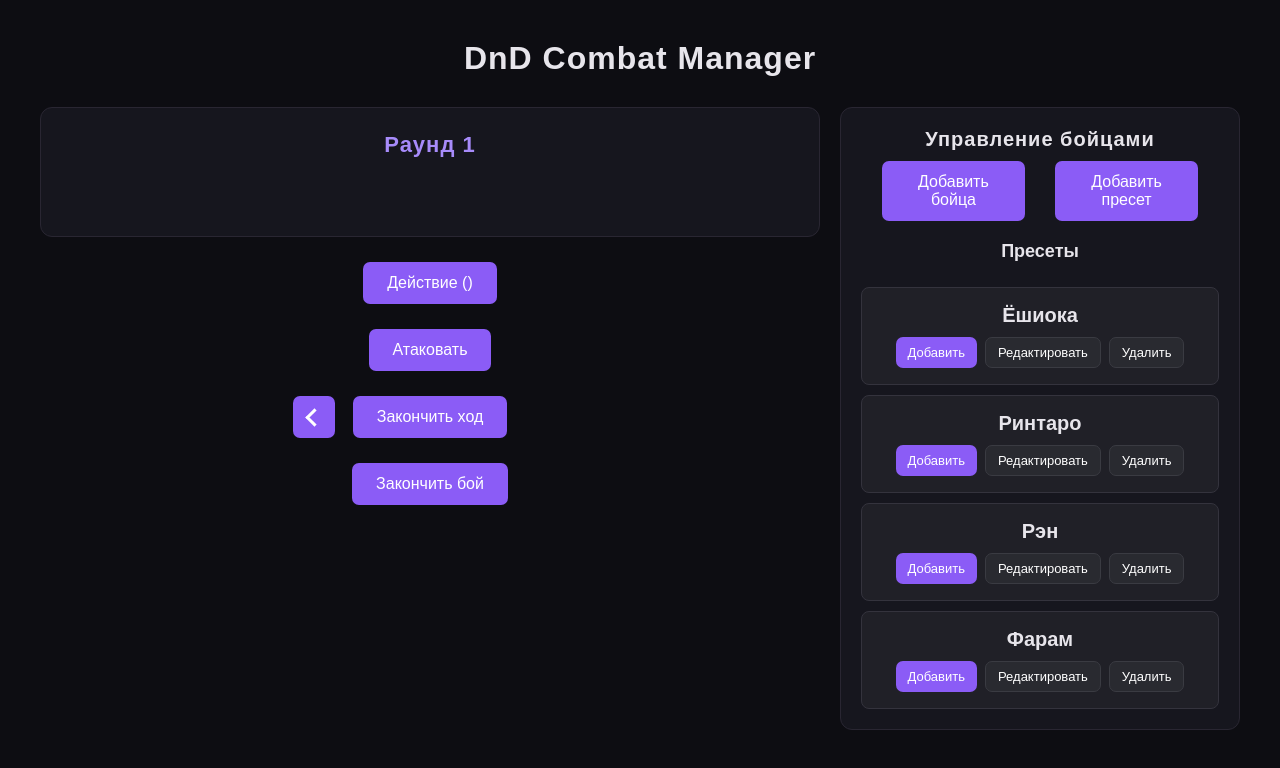
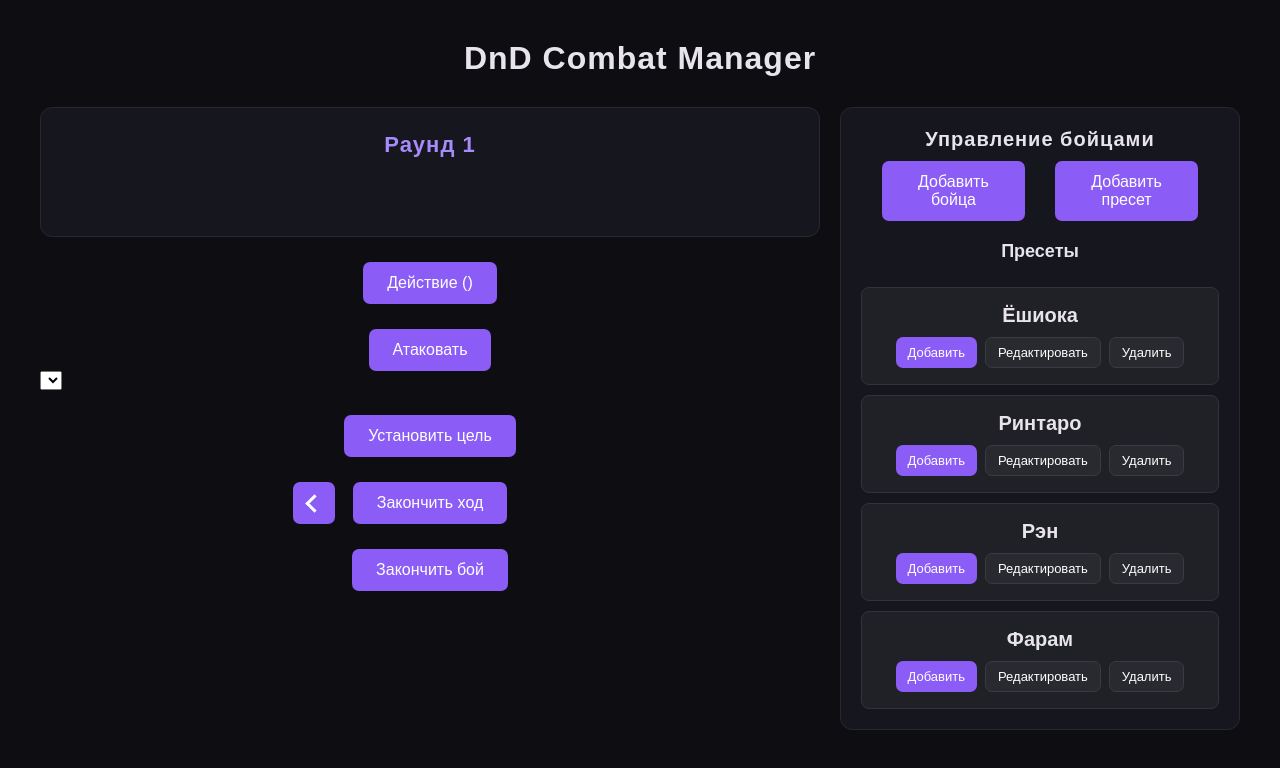
Before and after one commit to j0mp1x/DnD-Combat-Manger, a React (Vite) app: page / in a window 1280 px wide. Shown: the top 768 px of the page. Built offline with nearby package versions, Linux system fonts and the light colour scheme.

Commit message:
defaultValue у выбора цели не работает

```diff
--- a/src/App.jsx
+++ b/src/App.jsx
@@ -34,6 +34,7 @@ function App() {
 
     const {
         gameState,
+        handleSubmitTarget,
         onEndTurn,
         backUp,
         loadFromLocalStorage,
@@ -180,6 +181,31 @@ function App() {
                         >
                             Атаковать
                         </button>
+                        <form action={handleSubmitTarget}>
+                            <select
+                                name="target"
+                                defaultValue={
+                                    gameState.fighters[gameState.currentFighter]
+                                        ?.target?.id ?? ''
+                                }
+                            >
+                                {gameState.fighters.map((e) => {
+                                    if (
+                                        e.id !==
+                                        gameState.fighters[
+                                            gameState.currentFighter
+                                        ].id
+                                    ) {
+                                        return (
+                                            <option key={e.id} value={e.id}>
+                                                {e.name}
+                                            </option>
+                                        )
+                                    }
+                                })}
+                            </select>
+                            <button>Установить цель</button>
+                        </form>
 
                         <div id="turn">
                             <button onClick={backUp}></button>
--- a/src/data/fighters.js
+++ b/src/data/fighters.js
@@ -9,6 +9,7 @@ class Fighter extends Preset {
         this.initiative = Number(initiative) + this.getMod(this.dex)
         this.reaction = true
         this.action = Number(this.maxActions)
+        this.target = null
     }
 }
 
@@ -39,6 +40,7 @@ const battleUpdate = (fighter, damage = 0) => {
     newFighter.hp = fighter.hp - damage
     newFighter.action = fighter.action
     newFighter.reaction = fighter.reaction
+    newFighter.target = fighter.target
     return newFighter
 }
 
--- a/src/hooks/useGameState.js
+++ b/src/hooks/useGameState.js
@@ -150,6 +150,30 @@ const useGameState = (setConfirmModal) => {
 
     // interface and actions
 
+    const handleSubmitTarget = (data) => {
+        const target = gameState.fighters.find(
+            (e) => e.id === Number(data.get('target'))
+        )
+        gameState.fighters[gameState.currentFighter].target = target
+
+        setPrevGameState((prev) => {
+            return [...prev, gameState]
+        })
+
+        setGameState((prev) => {
+            return {
+                ...prev,
+                fighters: prev.fighters.map((e) => {
+                    if (e.id === prev.currentFighter) {
+                        const cf = battleUpdate(e)
+                        cf.target = target
+                        return cf
+                    } else return e
+                }),
+            }
+        })
+    }
+
     const backUp = () => {
         if (prevGameState.length > 1) {
             setGameState((prev) => {
@@ -261,11 +285,13 @@ const useGameState = (setConfirmModal) => {
     const onAttack = () => {
         if (onUseAction()) {
             let attacer = gameState.fighters[gameState.currentFighter]
-            let target = gameState.fighters[gameState.currentFighter + 1]
+            let target = gameState.fighters.find(
+                (e) => e.id === attacer.target.id
+            )
+            console.log(target)
 
-            if (attacer.action > 0) {
-                battleUpdateFighter(target, attacer.attack())
-            }
+            battleUpdateFighter(target, attacer.attack())
+
             return true
         } else return false
     }
@@ -290,6 +316,7 @@ const useGameState = (setConfirmModal) => {
 
     return {
         gameState,
+        handleSubmitTarget,
         backUp,
         onEndTurn,
         loadFromLocalStorage,
```
